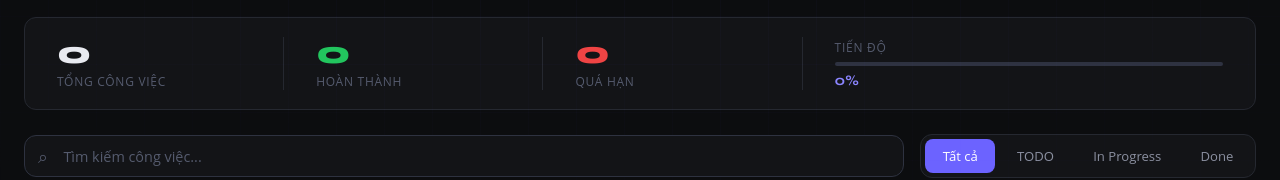
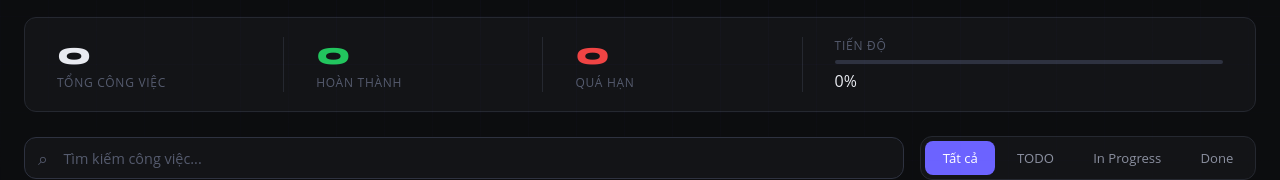
Before and after one commit to Tan-Nhi/talkflow-react, a React (Vite) app: page / in a window 1280 px wide. Shown: the part 128-308 px from the top of the page. Built offline with nearby package versions, Linux system fonts and the light colour scheme.

Commit message:
fix: correct column status from 'todo' to 'done' in TaskBoard

```diff
--- a/src/App.css
+++ b/src/App.css
@@ -203,7 +203,7 @@ select {
   border-radius: 99px;
   transition: width 0.6s cubic-bezier(0.4, 0, 0.2, 1);
 }
-.stat-pct {
+.stat-percentage {
   font-family: "Syne", sans-serif;
   font-size: 0.9rem;
   font-weight: 700;
--- a/src/components/taskboard.tsx
+++ b/src/components/taskboard.tsx
@@ -11,7 +11,7 @@ interface Props {
 const columns: { status: TaskStatus; label: string; icon: string }[] = [
     { status: 'todo', label: 'TODO', icon: '01' },
     { status: 'inprogress', label: 'In Progress', icon: '02' },
-    { status: 'todo', label: 'TODO', icon: '03' },
+    { status: 'done', label: 'TODO', icon: '03' },
 ]
 
 const TaskBoard = (Props: Props) => {
```
